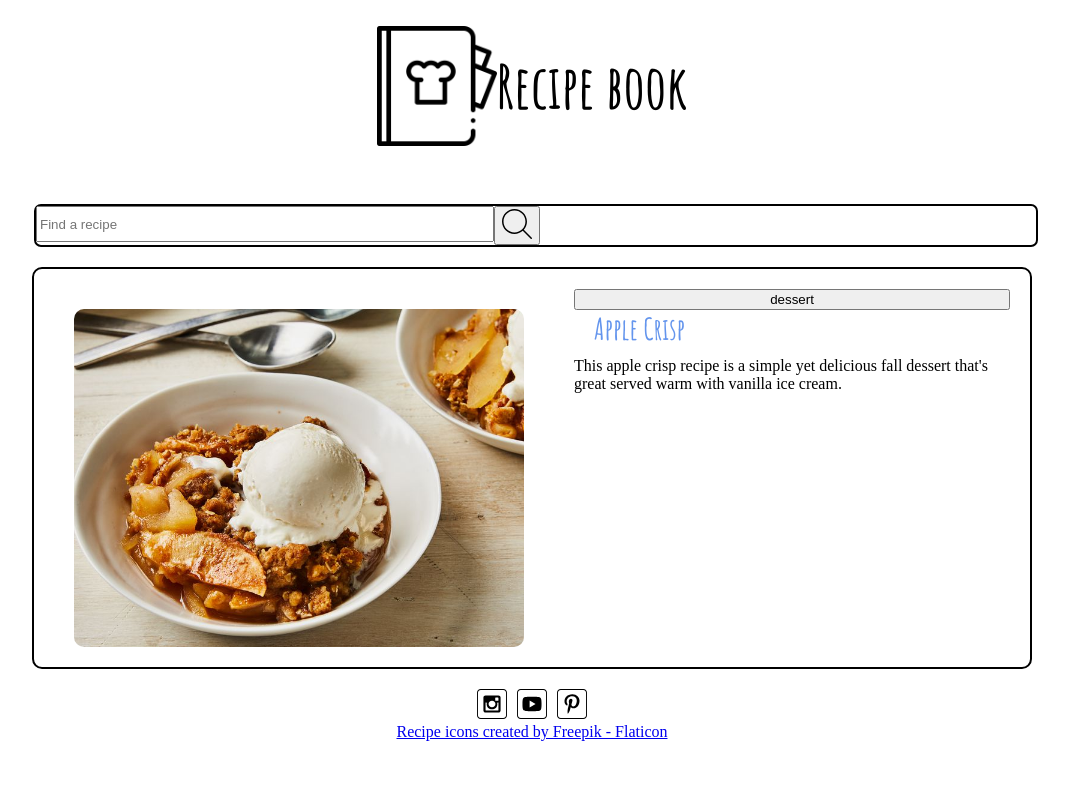
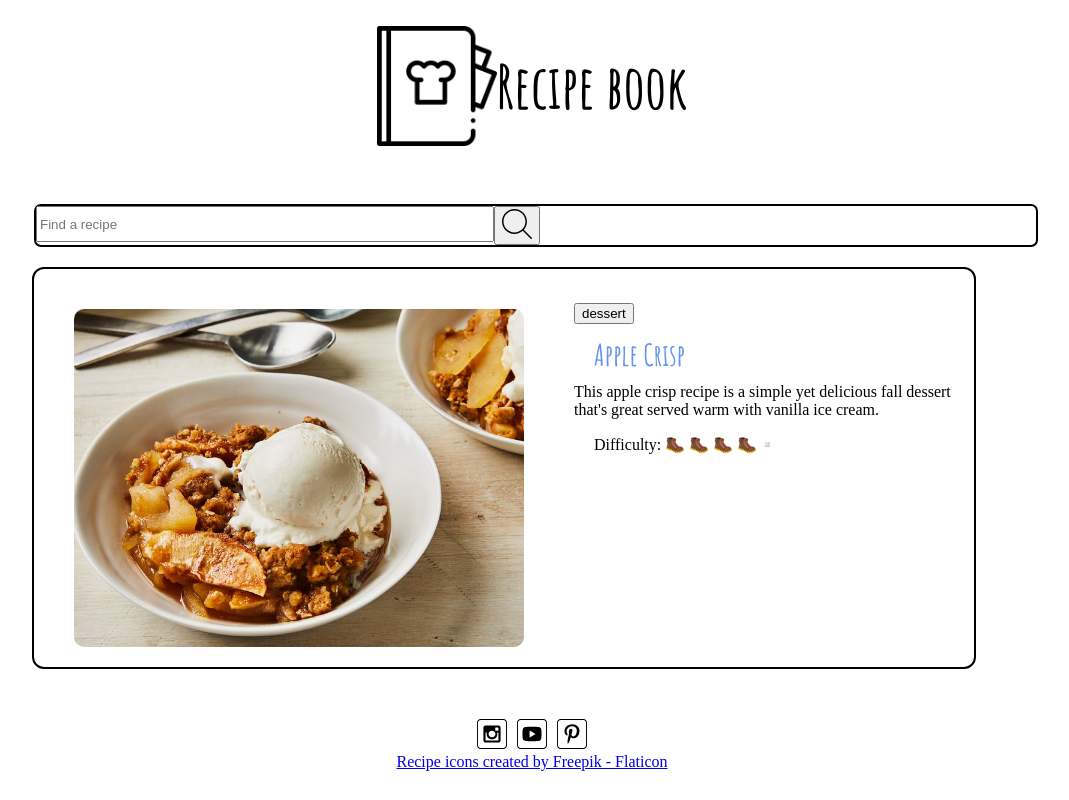
Before and after one commit to alexhooper22005/wdd131, a plain HTML site: page prove/flexbox/flexbox.html in a window 1280 px wide. Shown: the whole page, without its empty margins (108-1177 px from the left). Drawn offline with Linux system fonts and the light colour scheme.

Commit message:
fixed flexbox prove

```diff
--- a/prove/flexbox/flexbox.css
+++ b/prove/flexbox/flexbox.css
@@ -1,3 +1,11 @@
+.recipe-box {
+    border: 2px solid black;
+    border-radius: 12px;
+    padding: 20px;
+    margin-bottom: 30px;   /* space between boxes */
+    background: white;
+    max-width: 900px;
+}
 
 
 
@@ -35,7 +43,7 @@
 }
 
 #recipes-container {
-    border: solid black 2px;
+
     border-radius: 10px;
     max-width: fit-content;
     margin-left: 20px;
@@ -49,16 +57,14 @@
 }
 
 #recipes-container h1 {
-    border: solid gray 2px;
-    background-color: lightgray;
-    width: 120px;
-    padding-left: 15px;
-    margin-left: 20px;
-    margin-top: 0px;
+    border: none;
+    background: none;
+    padding: 0;
+    margin: 0 0 10px 0;
 }
 
 #recipes-container h2 {
-    width: 120px;
+    /* width: 120px; */
     padding-left: 10px;
     margin-left: 10px;
     margin-top: 0px;
@@ -123,18 +129,13 @@
     }
 
     #recipes-container {
-        display: flex;
-        flex-direction: row;
-        justify-content: center;
-        align-items: flex-start;
 
-        width: 90%;              /* makes it take most of the screen */
-        max-width: 1000px;       /* prevents stretching too far on huge screens */
+        border-radius: 10px;
+        width: 100%;
+        max-width: 1000px;
+        margin: 0 auto;
+    }
 
-        margin: 0 auto;          /* centers it */
-        padding: 20px;           /* space inside border */
-        box-sizing: border-box;
-    }
 
     #recipes-container img {
         margin-right: 30px;
--- a/prove/flexbox/flexbox.js
+++ b/prove/flexbox/flexbox.js
@@ -347,16 +347,21 @@ function difficultyTemplate(rating) {
 
 function recipeTemplate(recipe) {
     return `
-    <div class="recipe-card">
-        <img src="${recipe.image}">
-		<div class="recipe-info"
-			<h1>${tagTemplate(recipe.tags)}</h1>
-			<h2>${recipe.name}</h2>
-			<p>${recipe.description}</p>
-		</div>
+    <div class="recipe-box">
+        <div class="recipe-card">
+            <img src="${recipe.image}" alt="${recipe.name}">
+            <div class="recipe-info">
+                <h1>${tagTemplate(recipe.tags)}</h1>
+                <h2>${recipe.name}</h2>
+                <p>${recipe.description}</p>
+                ${difficultyTemplate(recipe.rating)}
+            </div>
+        </div>
     </div>
     `;
 }
+
+
 
 
 function renderRecipe(recipe) {
```
